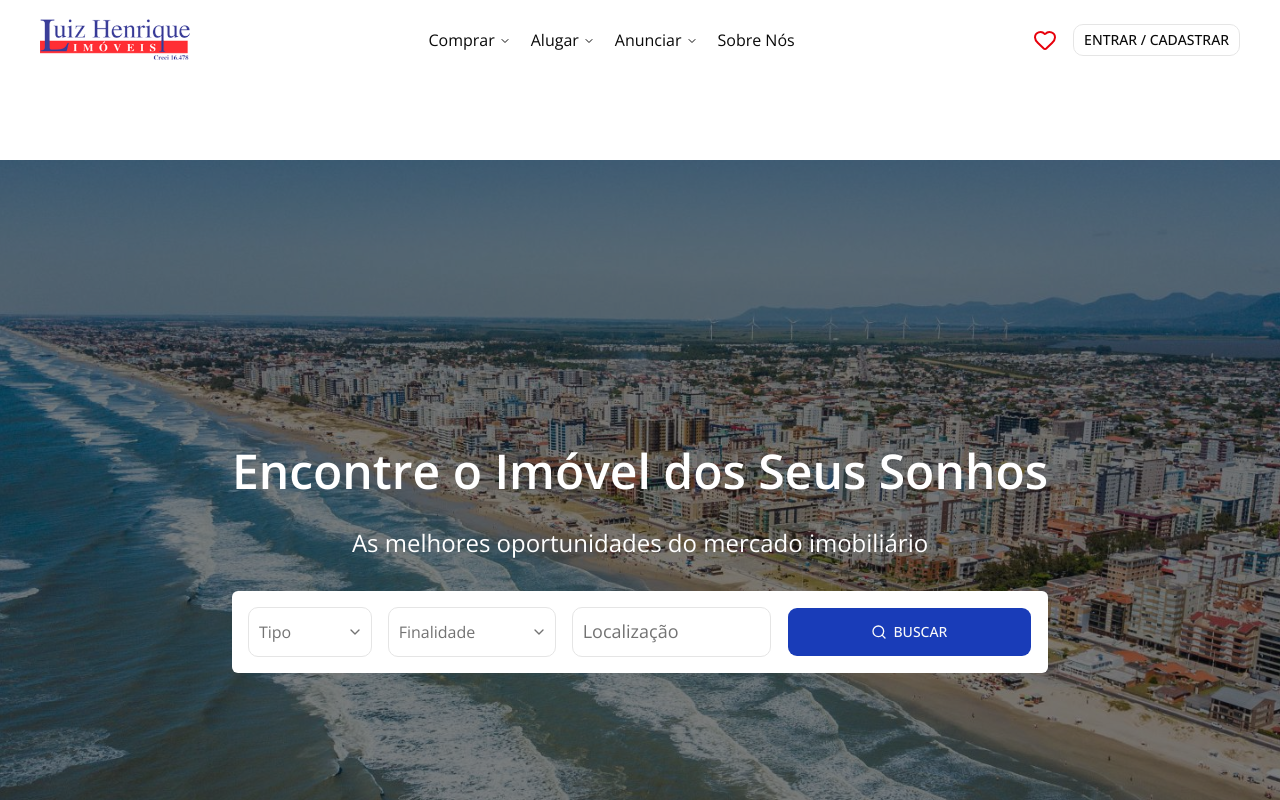
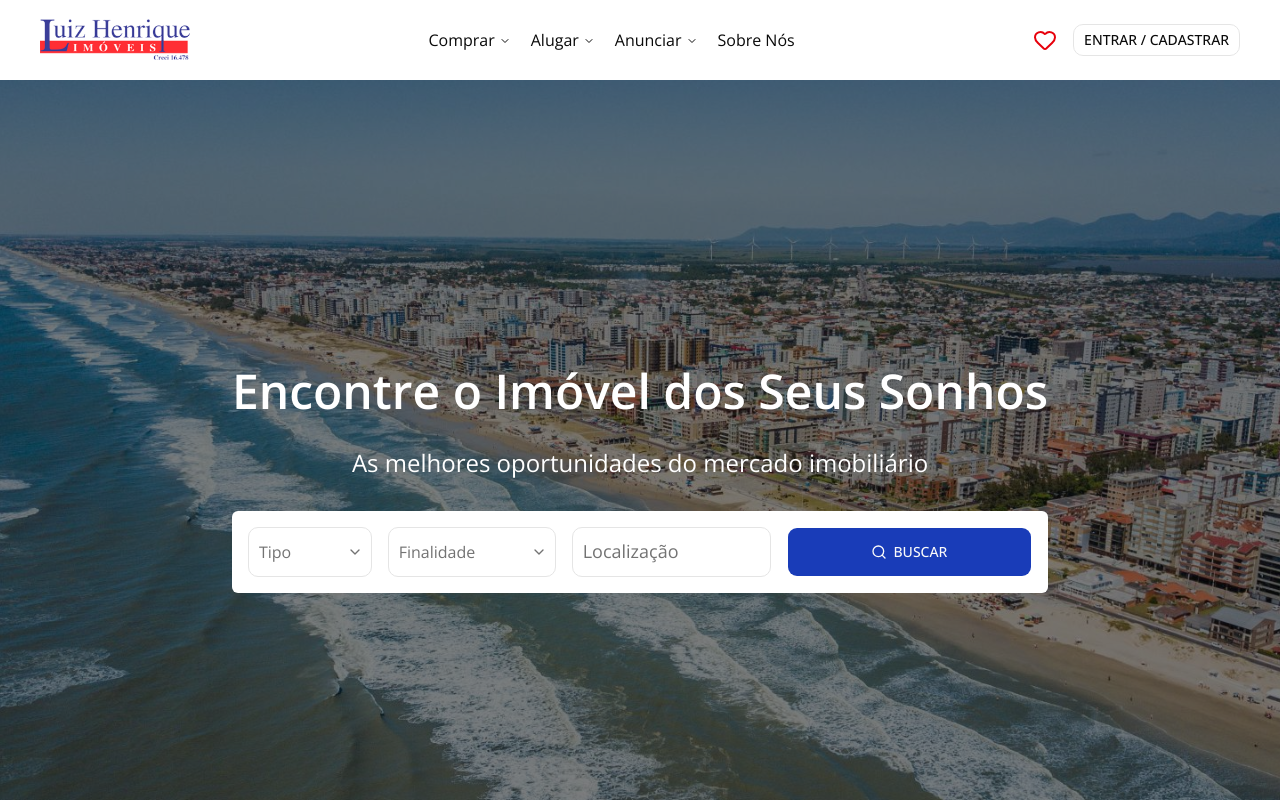
Before and after one commit to Marjorie-Pereira/imobiliaria-lh, a Next.js app: page / in a window 1280 px wide. Shown: the top 800 px of the page. Built offline with nearby package versions, Linux system fonts and the light colour scheme.

Commit message:
removed padding top

```diff
--- a/app/page.tsx
+++ b/app/page.tsx
@@ -8,7 +8,7 @@ import { properties } from "@/lib/placeholder-data";
 
 export default function Home() {
   return (
-    <main className="pt-20">
+    <main >
       {/* hero */}
       <section
         className="h-screen max-w-screen flex items-center text-white bg-center bg-cover bg-blend-overlay bg-black/50"
```
